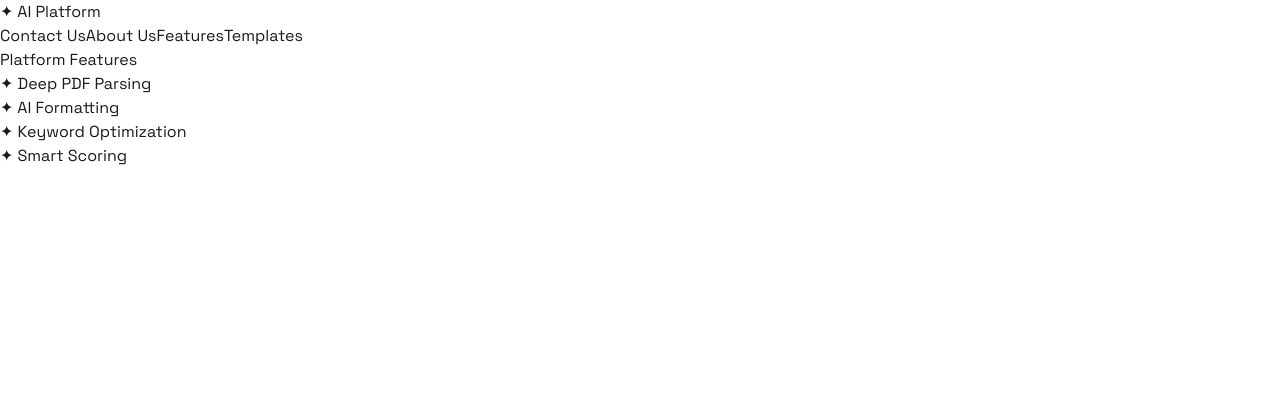
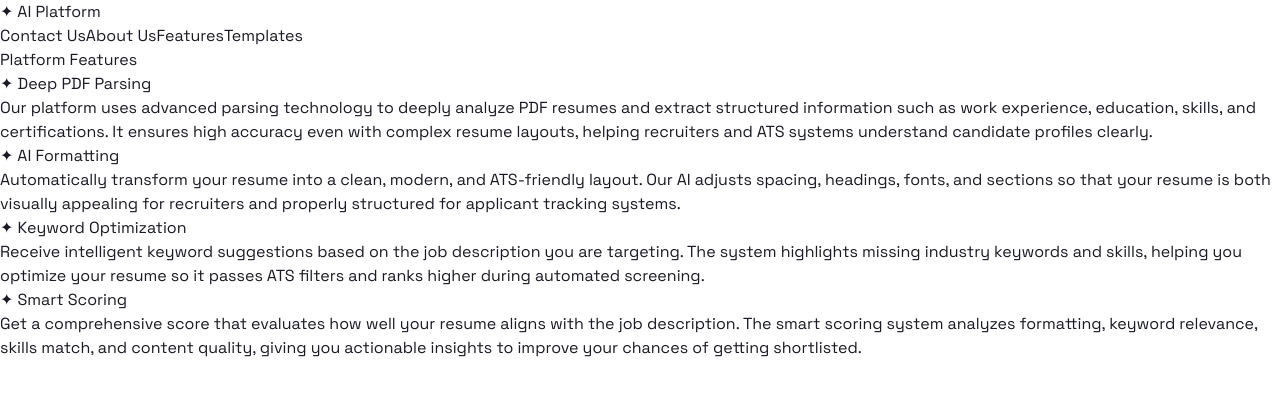
Before and after one commit to Kapy2003/ATS-Builder, a React (Vite) app in the folder front-end/: page /features in a window 1280 px wide. Shown: the top 396 px of the page. Built offline with nearby package versions, Linux system fonts and the light colour scheme; no server answers.

Commit message:
update feature page

```diff
--- a/front-end/src/App.jsx
+++ b/front-end/src/App.jsx
@@ -20,6 +20,7 @@ export default function App() {
         {/* Dynamic Navigation Links with Active State Styling */}
         <div className="hidden md:flex gap-4 items-center font-medium">
           {[
+
             { name: 'Contact Us', path: '/contact-us' },
             { name: 'About Us', path: '/about-us' },
             { name: 'Features', path: '/features' },
--- a/front-end/src/pages/features.jsx
+++ b/front-end/src/pages/features.jsx
@@ -1,14 +1,57 @@
-import React from 'react';
+import React, { useState } from "react";
 
 const Features = () => {
-  const features = ['Deep PDF Parsing', 'AI Formatting', 'Keyword Optimization', 'Smart Scoring'];
+  const features = [
+    "Deep PDF Parsing",
+    "AI Formatting",
+    "Keyword Optimization",
+    "Smart Scoring",
+  ];
+
+const descriptions = {
+  "Deep PDF Parsing":
+    "Our platform uses advanced parsing technology to deeply analyze PDF resumes and extract structured information such as work experience, education, skills, and certifications. It ensures high accuracy even with complex resume layouts, helping recruiters and ATS systems understand candidate profiles clearly.",
+
+  "AI Formatting":
+    "Automatically transform your resume into a clean, modern, and ATS-friendly layout. Our AI adjusts spacing, headings, fonts, and sections so that your resume is both visually appealing for recruiters and properly structured for applicant tracking systems.",
+
+  "Keyword Optimization":
+    "Receive intelligent keyword suggestions based on the job description you are targeting. The system highlights missing industry keywords and skills, helping you optimize your resume so it passes ATS filters and ranks higher during automated screening.",
+
+  "Smart Scoring":
+    "Get a comprehensive score that evaluates how well your resume aligns with the job description. The smart scoring system analyzes formatting, keyword relevance, skills match, and content quality, giving you actionable insights to improve your chances of getting shortlisted."
+};
+
+  const [hoveredFeature, setHoveredFeature] = useState(null);
+
   return (
-    <div className="py-10">
-      <h1 className="text-4xl font-bold bg-[#191A23] text-white px-2 rounded-md inline-block mb-10">Platform Features</h1>
+    <div className="py-10  h-[80vh]">
+      <h1 className="text-4xl font-bold bg-[#191A23] text-white px-2 rounded-md inline-block mb-10">
+        Platform Features
+      </h1>
+
       <div className="space-y-4">
         {features.map((f) => (
-          <div key={f} className="flex items-center gap-4 text-2xl font-bold p-4 border-b border-gray-200">
-            <span className="text-[#B9FF66]">✦</span> {f}
+          <div
+            key={f}
+            className="flex items-start gap-4 text-2xl font-bold p-4 border-b border-gray-200 cursor-pointer"
+            onMouseEnter={() => setHoveredFeature(f)}
+            onMouseLeave={() => setHoveredFeature(null)}
+          >
+            <div>
+              <span className="text-[#B9FF66]">✦</span> {f}
+
+              <p
+                className={`text-base font-normal text-gray-600 ml-8 overflow-hidden transition-all duration-500 ease-in-out
+                ${
+                  hoveredFeature === f
+                    ? "max-h-40 opacity-100 translate-y-0 mt-2"
+                    : "max-h-0 opacity-0 -translate-y-2"
+                }`}
+              >
+                {descriptions[f]}
+              </p>
+            </div>
           </div>
         ))}
       </div>
```
